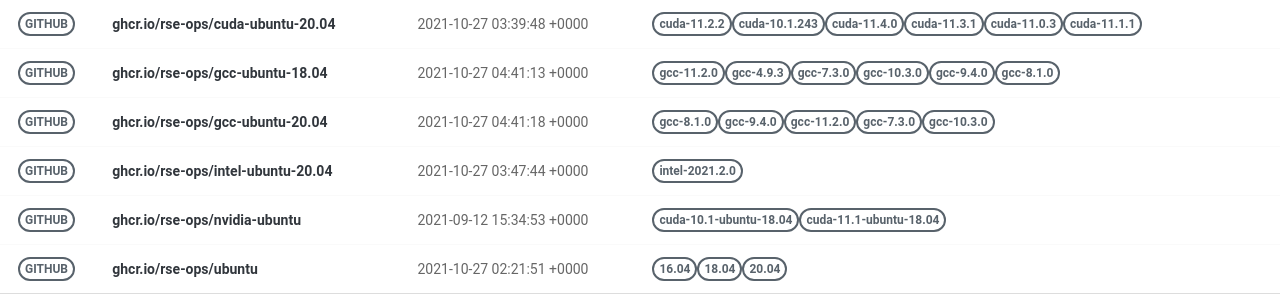
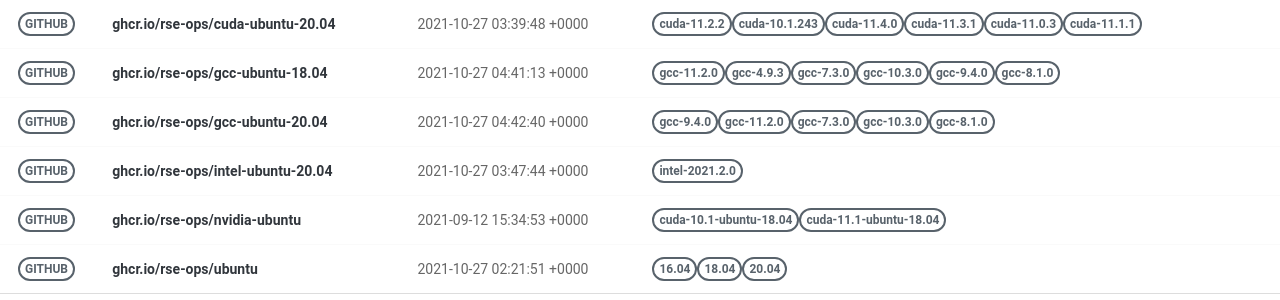
Before and after one commit to rse-ops/docker-images, a Jekyll site: the page built from pages/index.md, in a window 1280 px wide. Shown: the part 228-528 px from the top of the page. Built offline with Jekyll 4.4.1, drawn with Linux system fonts in a browser that asks for light colours; nearby versions of some CDN libraries.

Commit message:
Automated push to update library 2021-10-27

```diff
--- a/_library/ghcr.io-rse-ops-gcc-ubuntu-20.04.md
+++ b/_library/ghcr.io-rse-ops-gcc-ubuntu-20.04.md
@@ -1,14 +1,11 @@
 ---
 layout: container
 name: ghcr.io/rse-ops/gcc-ubuntu-20.04
-updated_at: 2021-10-27 04:41:18.375238
+updated_at: 2021-10-27 04:42:40.247141
 
 
 container_url: https://github.com/orgs/rse-ops/packages/container/package/gcc-ubuntu-20.04
 versions:
- - tag: gcc-8.1.0
-   dockerfile: https://github.com/rse-ops/docker-images/blob/main/ubuntu/gcc/Dockerfile
-   manifest: https://crane.ggcr.dev/manifest/ghcr.io/rse-ops/gcc-ubuntu-20.04:gcc-8.1.0
  - tag: gcc-9.4.0
    dockerfile: https://github.com/rse-ops/docker-images/blob/main/ubuntu/gcc/Dockerfile
    manifest: https://crane.ggcr.dev/manifest/ghcr.io/rse-ops/gcc-ubuntu-20.04:gcc-9.4.0
```
Also changed, not shown: other parts of _library/ghcr.io-rse-ops-gcc-ubuntu-20.04.md (+3 -0 lines).
